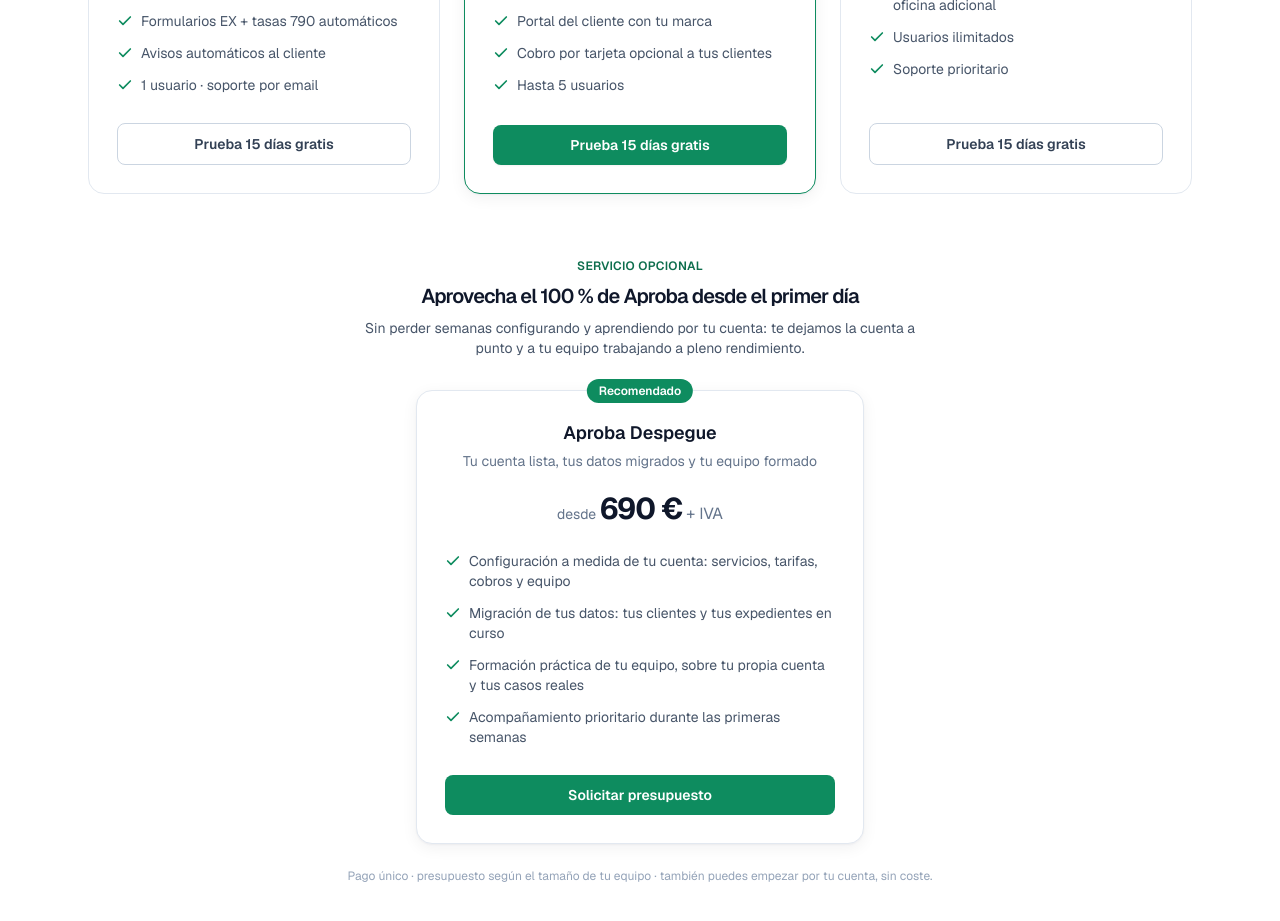
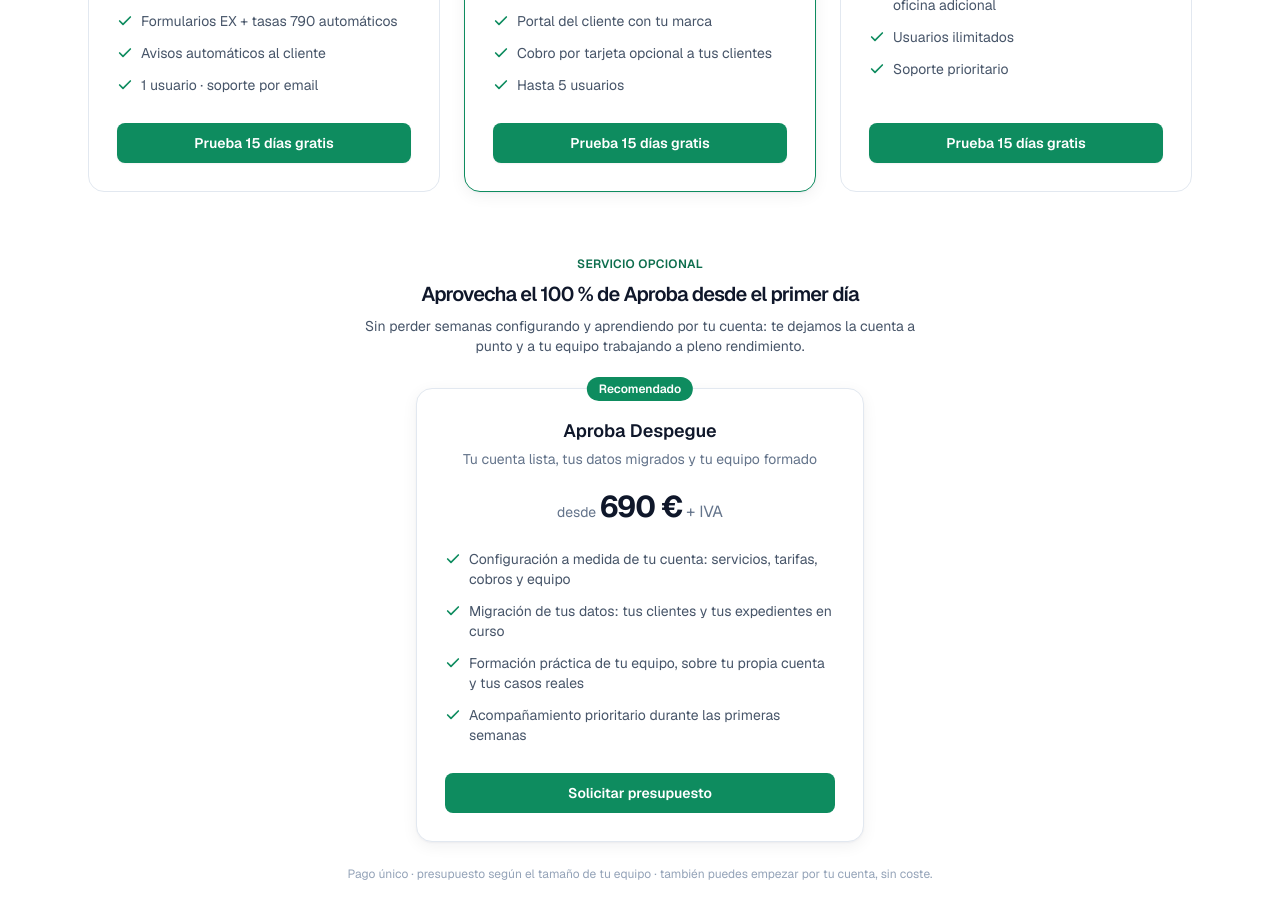
Before and after one commit to matthiasmm-coder/aproba, a Next.js app: page / in a window 1280 px wide. Shown: the part 6460-7381 px from the top of the page. Built offline with nearby package versions, Linux system fonts and the light colour scheme.

Commit message:
Precios: el botón «Prueba 15 días gratis» en verde en los tres planes

```diff
--- a/app/page.tsx
+++ b/app/page.tsx
@@ -368,7 +368,7 @@
                 <ul className="mt-6 flex-1 space-y-3 text-sm text-slate-600">
                   {p.features.map((f) => (<li key={f} className="flex items-start gap-2"><Tick ok={true} />{f}</li>))}
                 </ul>
-                <PruebaButton variant={p.destacado ? "primary" : "outline"} className="mt-7 w-full px-4 py-2.5" />
+                <PruebaButton variant="primary" className="mt-7 w-full px-4 py-2.5" />
               </div>
               </Reveal>
             ))}
```
